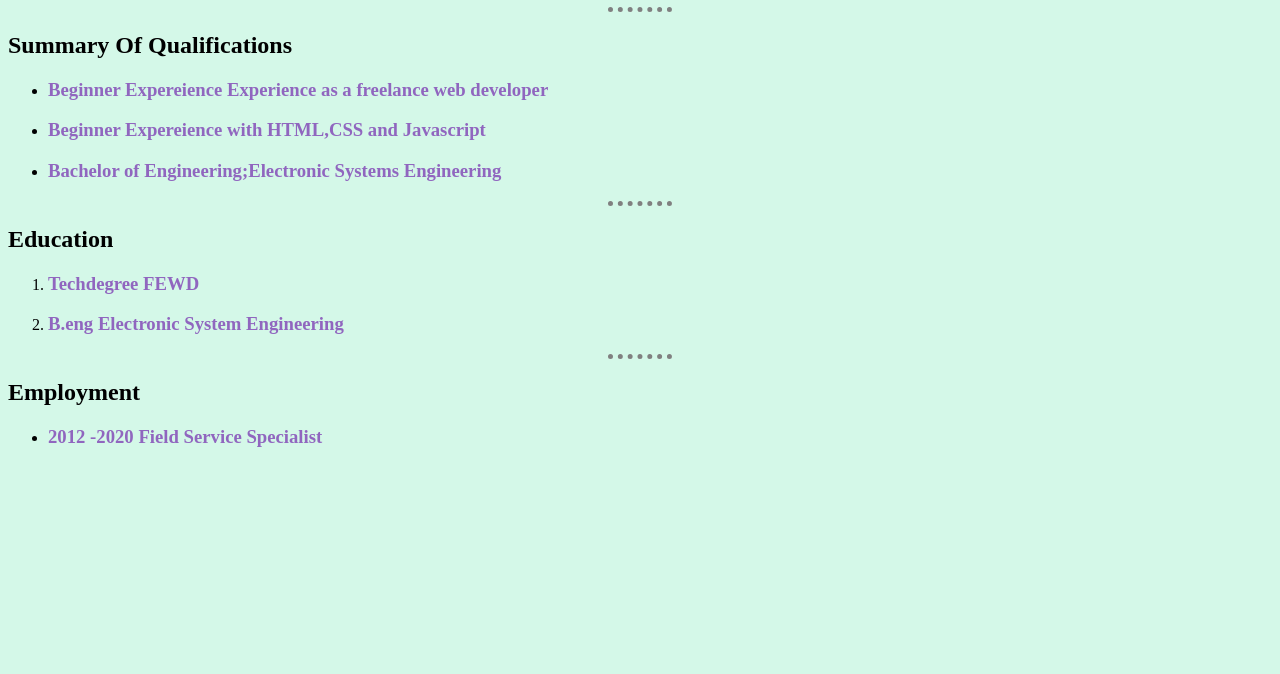
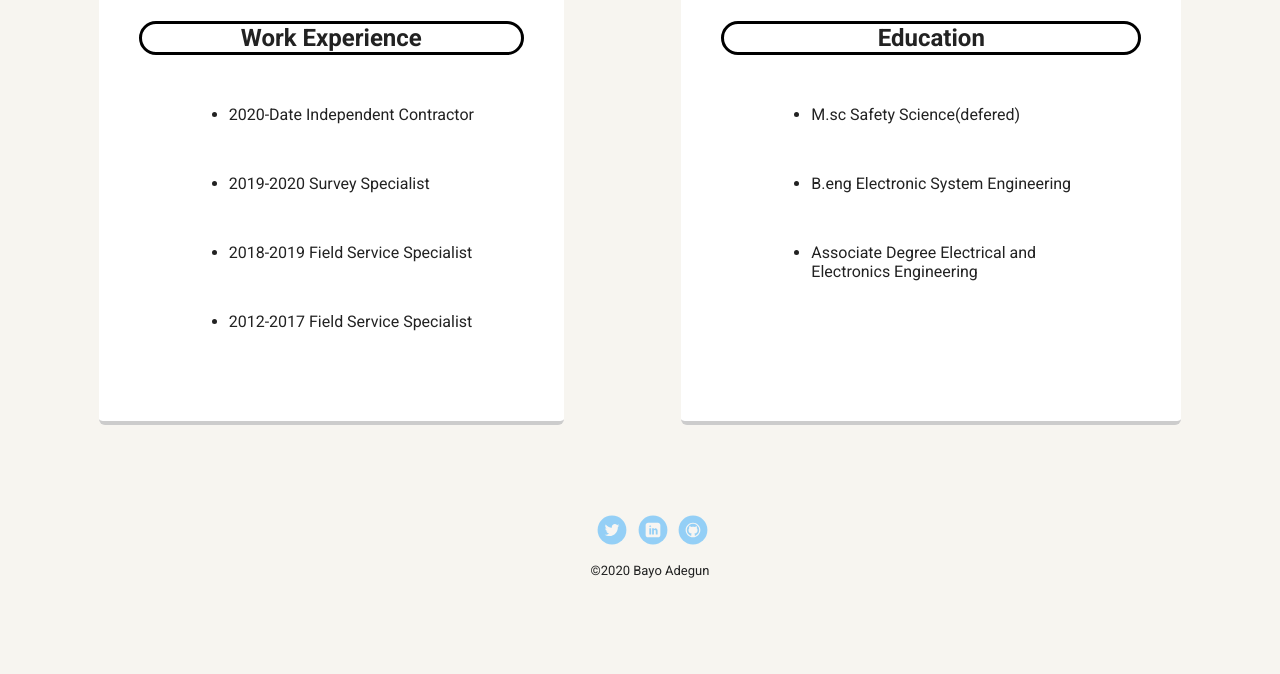
Before and after one commit to rehobothbayo/FEWD, a plain HTML site: page experience.html in a window 1280 px wide. Shown: the part 534-1208 px from the top of the page. Before the commit the page ends 1001 px from the top, so only its background shows below. Drawn offline with Linux system fonts and the light colour scheme; a web font is replaced by a local one.

Commit message:
latest update

```diff
--- a/experience.html
+++ b/experience.html
@@ -5,60 +5,60 @@
     <meta charset="UTF-8">
     <meta name="viewport" content="width=device-width, initial-scale=1.0">
     <title>Experience</title>
-
-    <link rel="stylesheet" href="experience.css">
-
+    <link rel="stylesheet" href="styles.css">
+    <link href="https://fonts.googleapis.com/css?family=Muli%7CRoboto:400,300,500,700,900" rel="stylesheet">
 </head>
 
 <body>
+    <div class="main-nav">
+        <ul class="nav">
+            <li class="name">Bayo Adegun</li>
+            <li><a href="index.html">Home</a></li>
+            <li><a href="experience.html">Experience</a></li>
+            <li><a href="contact me.html">Contact me</a></li>
+        </ul>
+    </div>
+
     <header>
-        <img src="images/rehoboth.jpg" alt="Bayo Adegun Web Developer" class="main-image">
-        <h1>Bayo Adegun</h1>
+        <img src="images/rehoboth.jpg" alt="display image" class="profile-image">
+        <h1 class="tag name">Hello, I’m Bayo.</h1>
+        <p class="tag location">I live in Pittsburgh,PA.</p>
     </header>
 
-    <hr>
+    <main class="flex">
+        <div class="card">
+            <h2 class="card-title"> Work Experience</h2>
+            <ul>
+                <li class="school"> 2020-Date Independent Contractor</li>
+                <li class="school"> 2019-2020 Survey Specialist</li>
+                <li class="school"> 2018-2019 Field Service Specialist</li>
+                <li class="school"> 2012-2017 Field Service Specialist</li>
 
-    <main>
-        <h2 class="section-title">Summary of Qualifications</h2>
-        <ul>
-            <li>
-                <h3>Beginner Expereience Experience as a freelance web developer</h3>
-            </li>
+            </ul>
 
-            <li>
-                <h3>Beginner Expereience with HTML,CSS and Javascript</h3>
-            </li>
-            <li>
-                <h3>Bachelor of Engineering;Electronic Systems Engineering</h3>
-            </li>
+        </div>
 
-        </ul>
-        <hr>
-        <h2 class="section-title">Education</h2>
-        <ol>
-            <li>
-                <h3>Techdegree FEWD</h3>
-            </li>
-            <li>
-                <h3>B.eng Electronic System Engineering</h3>
-            </li>
+        <div class="card">
+            <h2 class="card-title">Education</h2>
 
-        </ol>
+            <ul>
+                <li class="school">M.sc Safety Science(defered) </li>
+                <li class="school">B.eng Electronic System Engineering</li>
+                <li class="school">Associate Degree Electrical and Electronics Engineering</li>
+            </ul>
 
-
-        <hr>
-        <h2 class="section-title">Employment</h2>
-
-        <ul>
-            <li>
-                <h3>2012 -2020 Field Service Specialist</h3>
-            </li>
-
-
-
-        </ul>
+        </div>
 
     </main>
+    <footer>
+        <ul>
+            <li><a href="https://twitter.com/rehobothadebayo" target="_blank" class="social twitter">Twitter</a></li>
+            <li><a href="https://www.linkedin.com/in/adebayoadegun" target="_blank" class="social linkedin">LinkedIn</a>
+            </li>
+            <li><a href="https://github.com/rehobothbayo" target="_blank" class="social github">Github</a></li>
+        </ul>
+        <p class="copyright"><small>&copy;2020 Bayo Adegun</small></p>
+    </footer>
 
 </body>
 
--- a/styles.css
+++ b/styles.css
@@ -18,7 +18,7 @@ body {
 
 a {
     text-decoration: none;
-    color: #999;
+    color: #cc0e74;
 }
 
 a:hover {
@@ -81,12 +81,12 @@ header .profile-image {
     width: 150px;
     height: 150px;
     border-radius: 50%;
-    border: 5px solid black;
-    transition: all .2s;
+    border: 3px solid grey;
+    transition: all .5s;
 }
 
 header .profile-image:hover {
-    transform: scale(1.2) rotate(360deg);
+    transform: scale(1.2) rotate(5deg);
 }
 
 .tag {
@@ -100,17 +100,17 @@ header .profile-image:hover {
 
 .location {
     background-color: #222;
-    color: rgb(0, 255, 128);
+    color: rgb(43, 55, 226);
 }
 
 .card {
-    margin: 50px;
+    margin: 30px;
     padding: 20px 40px 40px;
     max-width: 500px;
-    text-align: center;
-    background: white;
-    border-bottom: 4px solid black;
-    border-radius: 50px;
+    text-align: left;
+    background: #fff;
+    border-bottom: 4px solid #ccc;
+    border-radius: 6px;
     transition: all .5s;
 }
 
@@ -221,9 +221,13 @@ a.social:hover {
     }
 }
 
+.school {
+    margin: 50px;
+}
+
 .card-title {
     text-align: center;
     border: solid black 3px;
     border-radius: 50px;
-    margin-top: 20px;
+    margin-top: 15px;
 }
```
Also changed, not shown: contact me.html (added, +74 -0 lines), contact.html (deleted, +0 -30 lines), hobbies.html (deleted, +0 -20 lines), index.html (+1 -2 lines), images/tech4.jpg (added).
